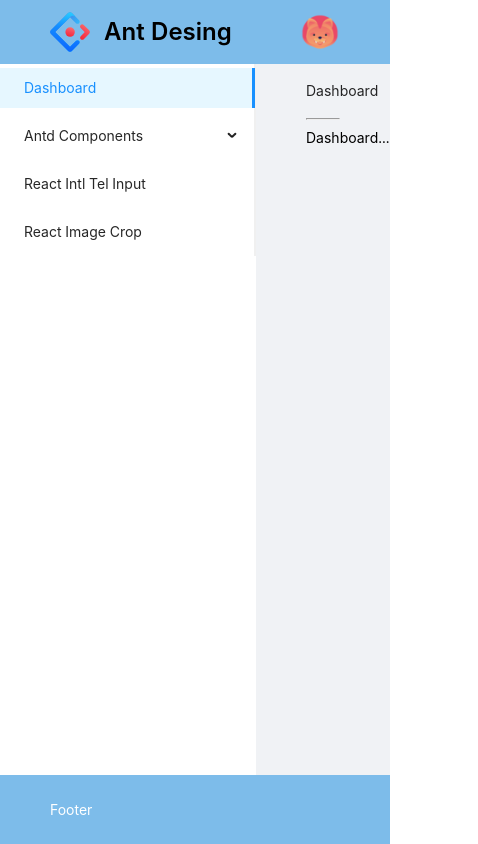
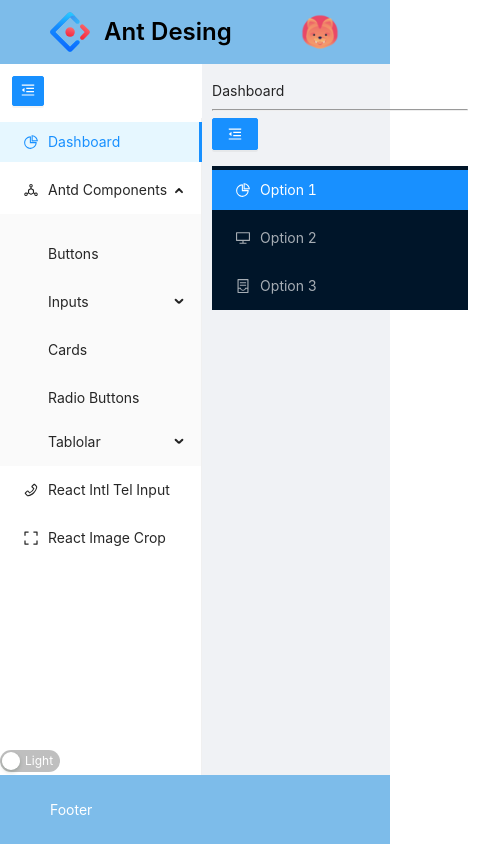
Before and after one commit to tunayozdemir/react-ant-components, a React (Create React App) app: page / in a window 390 px wide. Shown: the whole page, 478 px wide, since content can reach past the window. Built offline with nearby package versions, Linux system fonts and the light colour scheme.

Commit message:
hamburger button ve toggle eklendi

```diff
--- a/src/Pages/Dashboard/Dashboard.js
+++ b/src/Pages/Dashboard/Dashboard.js
@@ -1,9 +1,37 @@
-import React from 'react';
+import React, { useState } from 'react';
+import { Menu, Button } from 'antd';
+import {
+  MenuUnfoldOutlined,
+  MenuFoldOutlined,
+  PieChartOutlined,
+  DesktopOutlined,
+  ContainerOutlined,
+} from '@ant-design/icons';
+import 'antd/dist/antd.css';
 
 function Dashboard() {
+  const [collapsed, setCollapsed] = useState(false)
+
+  const toggleCollapsed = () => {
+    setCollapsed(!collapsed)
+  }
+
   return (
-    <div>
-      Dashboard...
+    <div style={{ width: 256 }}>
+      <Button type="primary" onClick={toggleCollapsed} style={{ marginBottom: 16 }}>
+        {React.createElement(collapsed ? MenuUnfoldOutlined : MenuFoldOutlined)}
+      </Button>
+      <Menu
+        defaultSelectedKeys={['1']}
+        defaultOpenKeys={['sub1']}
+        mode="inline"
+        theme="dark"
+        inlineCollapsed={collapsed}
+      >
+        <Menu.Item key="1" icon={<PieChartOutlined />}>Option 1</Menu.Item>
+        <Menu.Item key="2" icon={<DesktopOutlined />}>Option 2</Menu.Item>
+        <Menu.Item key="3" icon={<ContainerOutlined />}> Option 3</Menu.Item>
+      </Menu>
     </div>
   )
 }
--- a/src/components/Antd/Layout/Layout.scss
+++ b/src/components/Antd/Layout/Layout.scss
@@ -1,30 +1,29 @@
 .layout {
   &-header {
     background-color: #7dbcea;
-    // height: 80px;
     .ant-typography {
       color: black !important;
-      margin:0;
+      margin: 0;
     }
 
-    &__left-side{
+    &__left-side {
       display: flex;
       align-items: center;
       justify-content: center;
-      &-logo{
+      &-logo {
         margin-right: 14px;
       }
     }
+  }
 
-  }
-  &-sider {
-    &__wrap {
-      width: 100% !important;
-    }
-  }
   &-content {
+    display: flex;
     &__children {
       color: black;
     }
+    &__breadcrumb {
+      padding: 0 10px;
+      margin: 16px 0;
+    }
   }
 }
--- a/src/components/Antd/Layout/index.js
+++ b/src/components/Antd/Layout/index.js
@@ -4,12 +4,11 @@ import PropTypes from "prop-types";
 import SideBar from "../Sidebar/SideBar"
 import Title from 'antd/lib/typography/Title'
 import { Layout, Avatar, Breadcrumb } from 'antd';
-// import { EnterOutlined } from '@ant-design/icons'
 import Lion from '../../../assets/image/lion.png'
 import AntdLogo from '../../../assets/icons/antdLogo.svg'
 import './Layout.scss'
 
-const { Header, Footer, Sider, Content } = Layout;
+const { Header, Footer, Content } = Layout;
 const Layoute = (props) => {
   const location = useLocation()
 
@@ -47,7 +46,6 @@ const Layoute = (props) => {
 
   return (
     <Layout key="1" className='layout'>
-
       <Header className='layout-header'>
         <div className='layout-header__left-side'>
           <Avatar className='layout-header__left-side-logo' size="large" src={AntdLogo} />
@@ -55,25 +53,17 @@ const Layoute = (props) => {
         </div>
         <Avatar size="large" src={Lion} />
       </Header>
-
       <Layout key="2" className='layout-sider'>
-
-        <Sider className='layout-sider__wrap'>
+        <Content className='layout-content'>
           <SideBar />
-        </Sider>
-
-        <Content className='layout-content'>
-          <Content className='layout-content__breadcrumb' style={{ padding: '0 50px' }}>
-            <div style={{ margin: '16px 0' }}>
-              {breadCrumbView()}
-            </div>
-            <hr/>
+          <Content className='layout-content__breadcrumb'>
+            {breadCrumbView()}
+            <hr />
             <div className='layout-content__children'>
               {props.children}
             </div>
           </Content>
         </Content>
-
       </Layout>
       <Footer>Footer</Footer>
     </Layout>
--- a/src/components/Antd/Sidebar/Navigation/Navigation.js
+++ b/src/components/Antd/Sidebar/Navigation/Navigation.js
@@ -1,25 +1,34 @@
-import React from 'react';
+import React, {useState} from 'react';
 import { Link } from "react-router-dom";
-import { Menu } from 'antd';
+import { Menu, Switch } from 'antd';
+import 'antd/dist/antd.css';
+
+import {
+  PhoneOutlined,
+  ExpandOutlined,
+  DeploymentUnitOutlined,
+  PieChartOutlined,
+} from '@ant-design/icons';
 
 const { SubMenu } = Menu;
 
-const Navigation = () => {
-
+const Navigation = (props) => {
   const handleClick = e => {
     console.log('click ', e);
   };
 
   return (
-
+    <>
       <Menu
+        {...props}
         onClick={handleClick}
         defaultSelectedKeys={['1']}
-      // defaultOpenKeys={['sub1']}
+        defaultOpenKeys={['sub1']}
+        inlineIndent={24}
         mode="inline"
       >
-      <Menu.Item key="1"><Link to="/">Dashboard</Link></Menu.Item>
-      <SubMenu key="sub1" title="Antd Components">
+        <Menu.Item key="1" icon={<PieChartOutlined />}><Link to="/">Dashboard</Link></Menu.Item>
+        <SubMenu key="sub1" icon={<DeploymentUnitOutlined />} title="Antd Components">
           <Menu.ItemGroup key="g1">
             <Menu.Item key="2"><Link to="/Buttons">Buttons</Link></Menu.Item>
             <SubMenu key="sub2" title="Inputs">
@@ -39,9 +48,10 @@ const Navigation = () => {
             <Menu.Item key="20"><Link to="/TablePageV7_Dnd">Table Drag and Drop</Link></Menu.Item>
           </SubMenu>
         </SubMenu>
-      <Menu.Item key="21"><Link to="/GsmInputPage">React Intl Tel Input</Link></Menu.Item>
-      <Menu.Item key="22"><Link to="/ImageCrop">React Image Crop</Link></Menu.Item>
+        <Menu.Item key="21" icon={<PhoneOutlined />}><Link to="/GsmInputPage">React Intl Tel Input</Link></Menu.Item>
+        <Menu.Item key="22" icon={<ExpandOutlined />}><Link to="/ImageCrop">React Image Crop</Link></Menu.Item>
       </Menu>
+    </>
   )
 }
 
--- a/src/components/Antd/Sidebar/SideBar.js
+++ b/src/components/Antd/Sidebar/SideBar.js
@@ -1,14 +1,42 @@
-import React from 'react';
-import { Menu } from "antd";
+import React, { useState } from 'react';
 import Navigation from "./Navigation/Navigation"
+import { Button, Switch } from 'antd';
+import { MenuFoldOutlined, MenuUnfoldOutlined } from '@ant-design/icons';
 import './SideBar.scss'
 
-function SideBar() {
+const SideBar = (props) => {
+  const [collapsed, setCollapsed] = useState(false)
+  const [theme, setTheme] = useState(false)
+
+  const toggleCollapsed = () => {
+    setCollapsed(!collapsed)
+  }
+
+  const changeTheme = (value) => {
+    setTheme(value)
+  }
 
   return (
-    <Menu>
-      <Navigation />
-    </Menu>
+
+    <div className='sidebar'>
+      <div className='sidebar-btn'>
+        <Button type="primary" onClick={toggleCollapsed}>
+          {collapsed ? <MenuUnfoldOutlined /> : <MenuFoldOutlined />}
+        </Button>
+      </div>
+      <Navigation
+        {...props}
+        inlineCollapsed={collapsed}
+        theme={theme === false ? "light" : "dark"}
+      />
+      <Switch
+        checked={theme}
+        onChange={changeTheme}
+        checkedChildren="Dark"
+        unCheckedChildren="Light"
+      />
+    </div>
+
   )
 }
 
--- a/src/components/Antd/Sidebar/SideBar.scss
+++ b/src/components/Antd/Sidebar/SideBar.scss
@@ -1,12 +1,11 @@
-@import '~antd/dist/antd.css';
+@import "~antd/dist/antd.css";
 .code-box-demo {
   text-align: center;
 }
 
 .ant-layout {
   min-height: calc(100vh - 133px);
-  &-sider{
-    min-width: 256px !important;
+  &-sider {
     background-color: white;
   }
 }
@@ -28,9 +27,6 @@
 .ant-layout-footer {
   line-height: 1.5;
 }
-.ant-layout-sider {
-  // line-height: 120px;
-}
 
 [data-theme="dark"] .ant-layout-sider {
   background: #3499ec;
@@ -38,8 +34,6 @@
 .ant-layout-content {
   min-height: 120px;
   color: #fff;
-  // line-height: 120px;
-  // background: rgba(16, 142, 233, 1);
 }
 [data-theme="dark"] .ant-layout-content {
   background: #107bcb;
@@ -47,3 +41,26 @@
 > .code-box-demo > .ant-layout + .ant-layout {
   margin-top: 48px;
 }
+
+.sidebar {
+  background-color: white;
+  &-btn {
+    margin: 12px;
+    .ant-btn {
+      width: 30px;
+      height: 30px;
+      margin-right: 10px;
+      display: inline-flex;
+      align-items: center;
+      justify-content: center;
+    }
+
+  }
+  .ant-switch{
+    bottom: 38px;
+  }
+  .ant-menu-root {
+    height: 94%;
+  }
+
+}
```
Also changed, not shown: 1 other file (tests, documents, lock files or other folders). Lines whose indentation alone changed are shown as unchanged.
